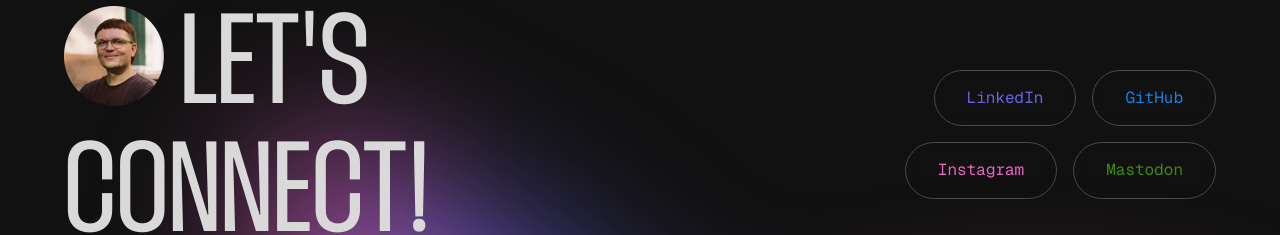
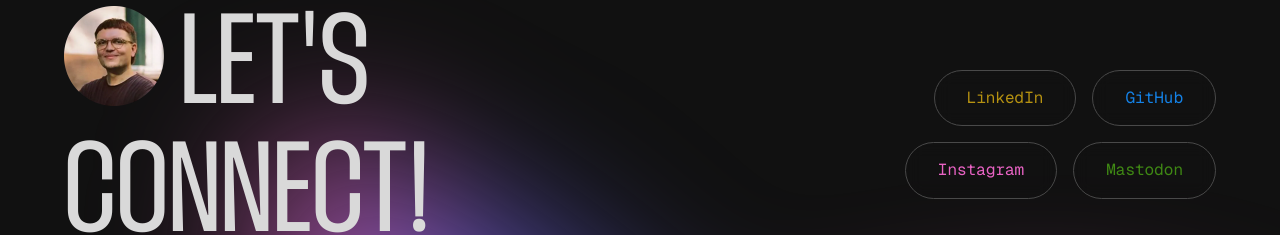
Before and after one commit to SimonSchoetz/simon-schoetz-website-2025, a Next.js app: page / in a window 1280 px wide. Shown: the part 5282-5517 px from the top of the page. Built offline with nearby package versions, Linux system fonts and the light colour scheme.

Commit message:
change contact color

```diff
--- a/app/globals.css
+++ b/app/globals.css
@@ -20,11 +20,11 @@
   --career-path-2: #b69211;
   --career-path-3: #6a63ea;
 
-  --contact-1: #6a63ea;
+  /* --contact-1: #6a63ea; */
+  --contact-1: #b69211;
   --contact-2: #1482e7;
   --contact-3: #e963c4;
   --contact-4: #3f8814;
-  --contact-5: #b69211;
 
   --fs-base: 1.25rem;
 }
```
